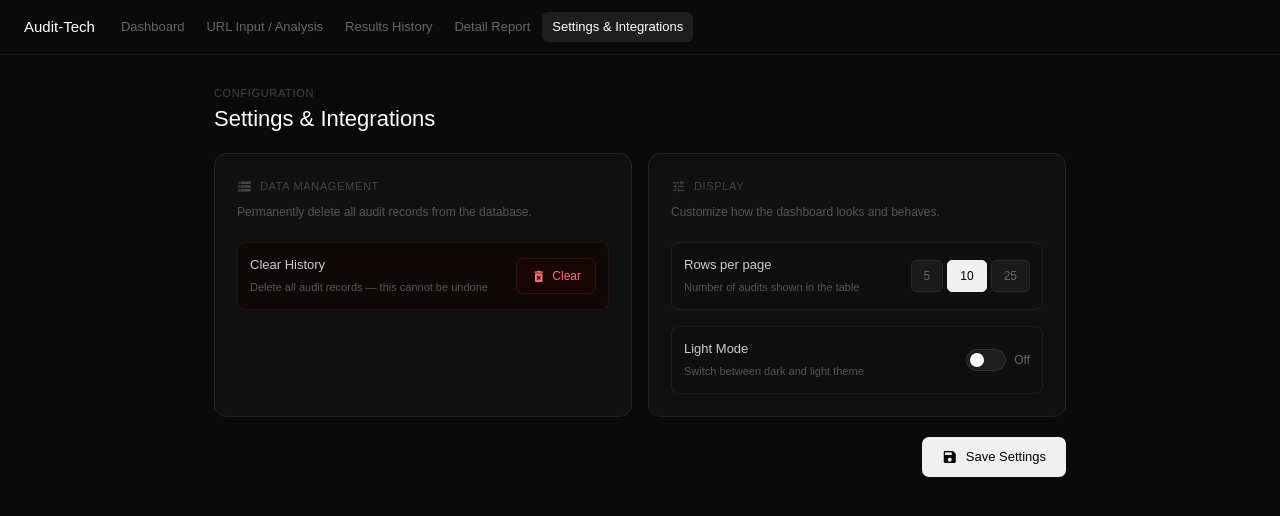
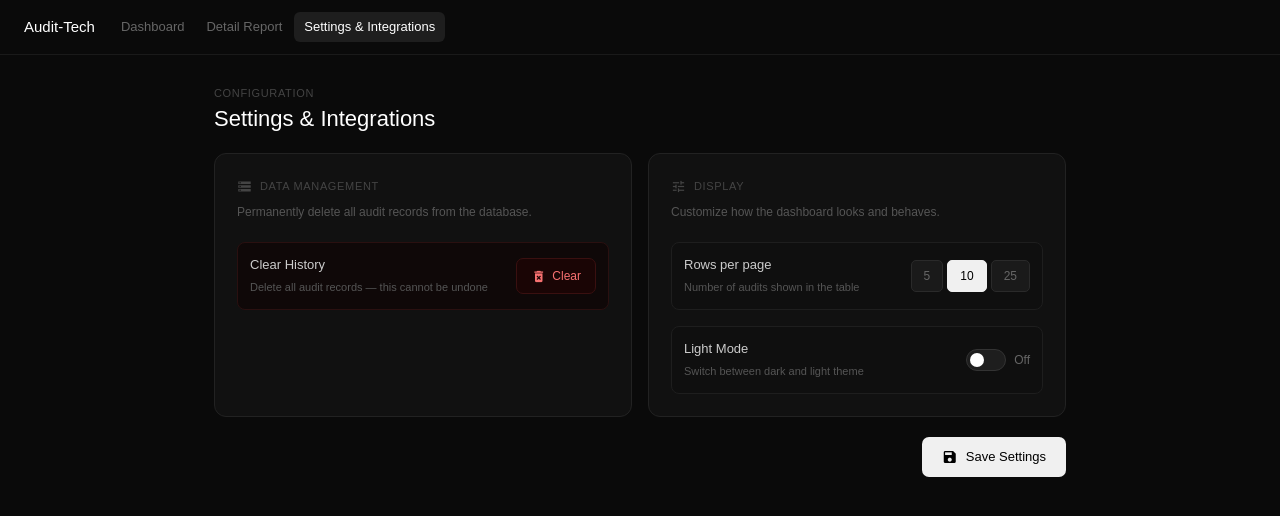
Before and after one commit to jugurta12/Audit-Tech, an Angular app in the folder frontend/: page /settings in a window 1280 px wide. Shown: the top 516 px of the page. Built offline with nearby package versions, Linux system fonts and the light colour scheme.

Commit message:
Fix backend/frontend folders

```diff
--- a/frontend/src/app/components/settings/settings.html
+++ b/frontend/src/app/components/settings/settings.html
@@ -6,8 +6,6 @@
     </div>
     <div class="nav-links">
         <span class="nav-link" (click)="goBack()">Dashboard</span>
-        <span class="nav-link">URL Input / Analysis</span>
-        <span class="nav-link">Results History</span>
         <span class="nav-link" (click)="goToDetail()">Detail Report</span>
         <span class="nav-link active">Settings & Integrations</span>
     </div>
```
